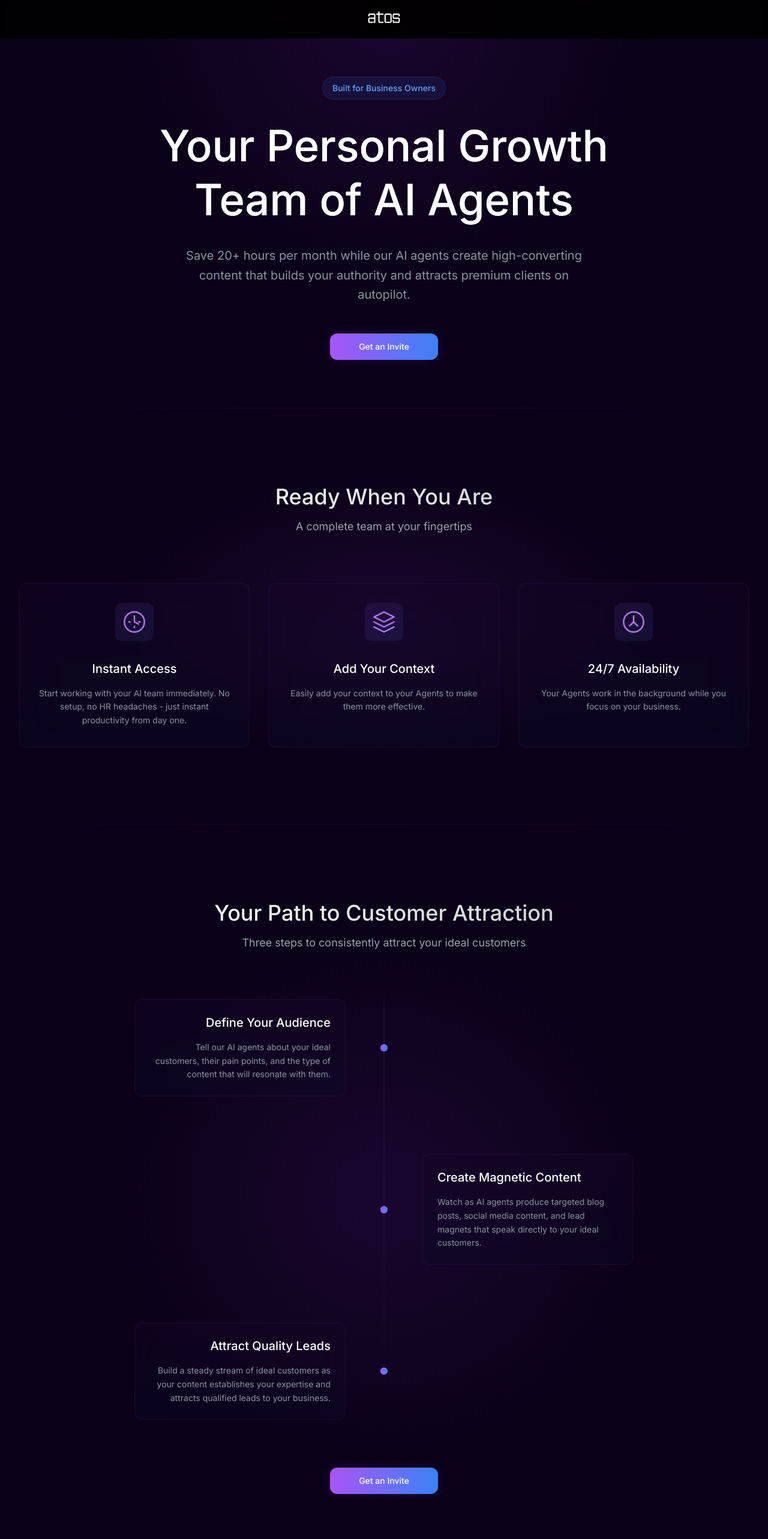
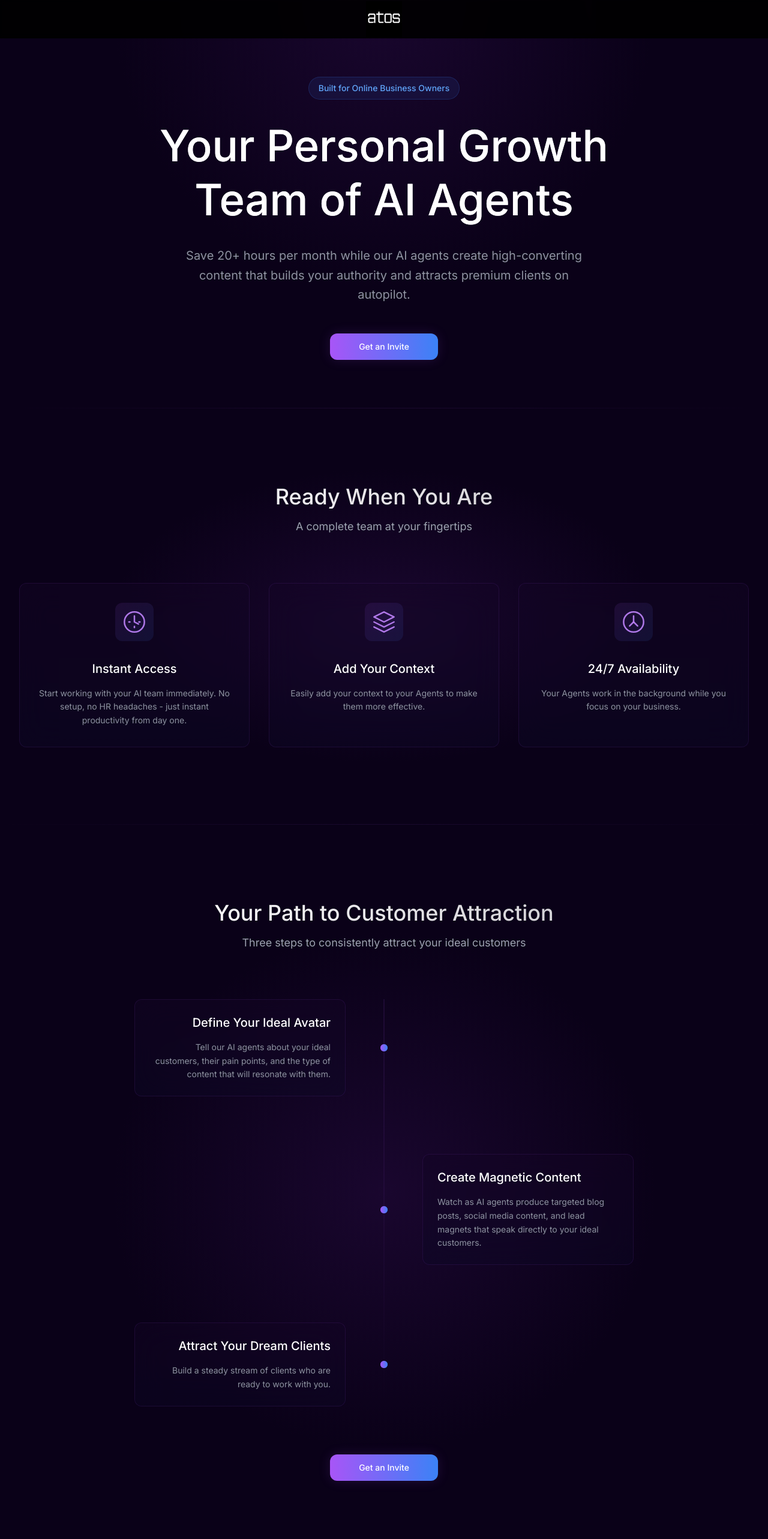
Before and after one commit to tfcbot/agentic-landing-page-template, a Next.js app: page / in a window 1280 px wide. Shown: the top 2566 px of the page at 60% size. Built offline with nearby package versions, Linux system fonts and the light colour scheme.

Commit message:
update copy

```diff
--- a/app/components/sections/Timeline.tsx
+++ b/app/components/sections/Timeline.tsx
@@ -1,7 +1,7 @@
 export default function Timeline() {
   const steps = [
     {
-      title: "Define Your Audience",
+      title: "Define Your Ideal Avatar",
       description: "Tell our AI agents about your ideal customers, their pain points, and the type of content that will resonate with them."
     },
     {
@@ -9,8 +9,8 @@ export default function Timeline() {
       description: "Watch as AI agents produce targeted blog posts, social media content, and lead magnets that speak directly to your ideal customers."
     },
     {
-      title: "Attract Quality Leads",
-      description: "Build a steady stream of ideal customers as your content establishes your expertise and attracts qualified leads to your business."
+      title: "Attract Your Dream Clients",
+      description: "Build a steady stream of clients who are ready to work with you."
     }
   ];
 
--- a/app/components/ui/Pill.tsx
+++ b/app/components/ui/Pill.tsx
@@ -5,7 +5,7 @@ export default function Pill() {
   return (
     <div className="inline-flex items-center px-4 py-2 rounded-full text-sm font-medium
       bg-blue-500/10 text-blue-400 border border-blue-500/20 backdrop-blur-sm">
-      Built for Business Owners
+      Built for Online Business Owners
     </div>
   );
 }
```
